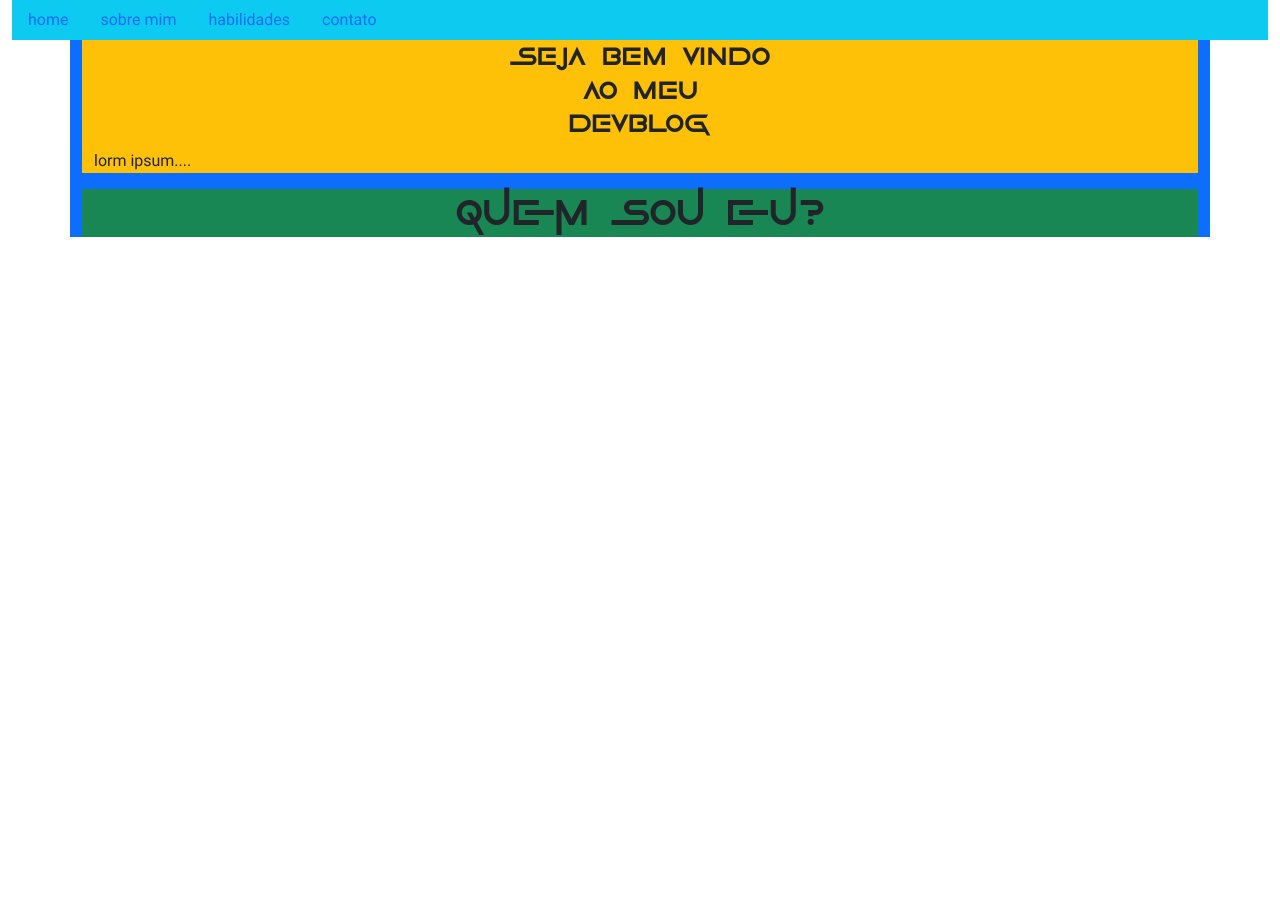
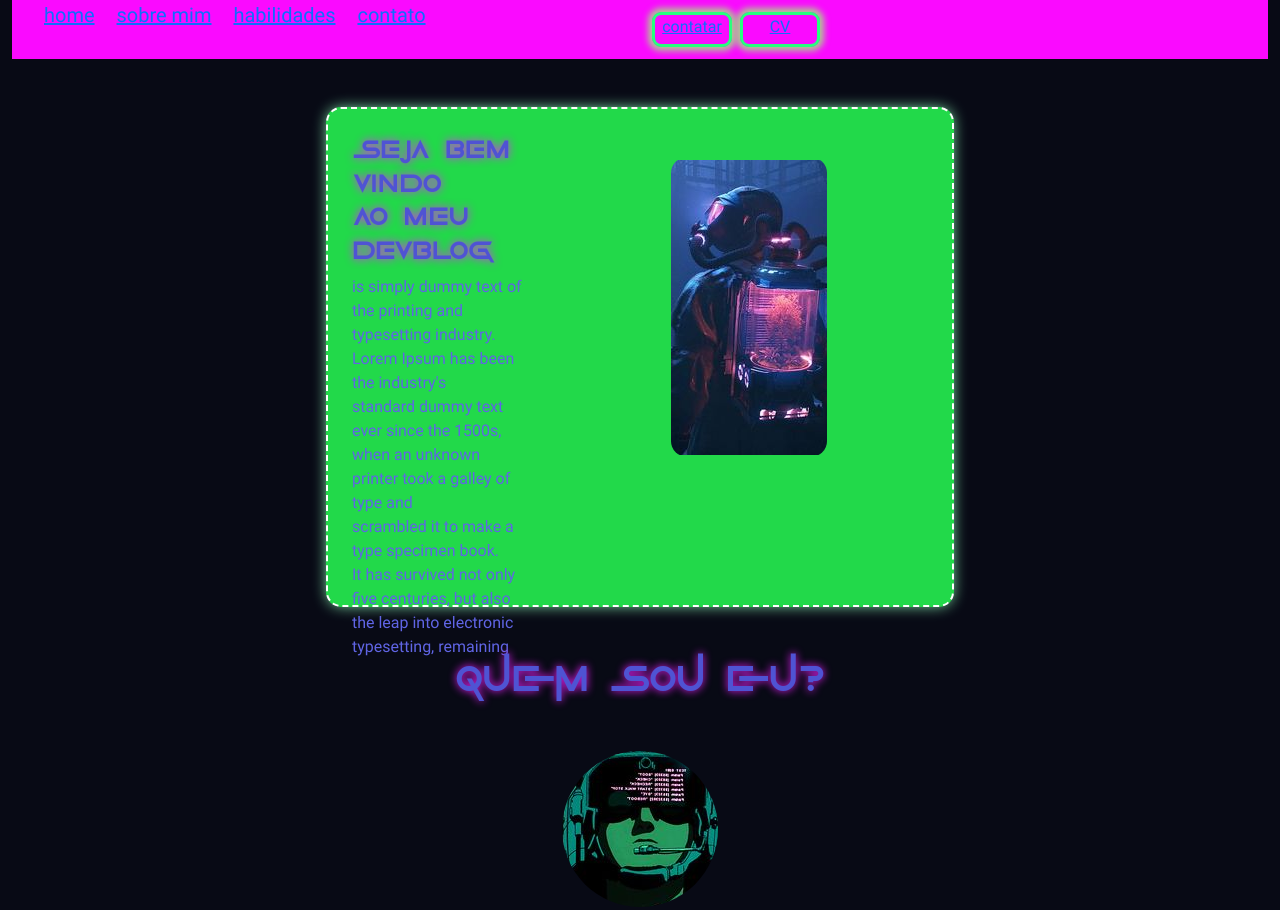
Before and after one commit to phelipe153/curso-dev-front, a plain HTML site: page index.html in a window 1280 px wide. Shown: the top 910 px of the page. Before the commit the page ends 800 px from the top, so only its background shows below. Drawn offline with Linux system fonts and the light colour scheme; files that its build step writes are made by us from their sources; files whose address does not match are found by name.

Commit message:
meio
estou meio caminho andado

```diff
--- a/index.html
+++ b/index.html
@@ -5,49 +5,82 @@
     <meta http-equiv="X-UA-Compatible" content="IE=edge">
     <meta name="viewport" content="width=device-width, initial-scale=1.0">
     <title>Document</title>
-    <link rel="stylesheet" href="../BlogDevP/styles/index.css">
-    <link rel="stylesheet" href="../BlogDevP/styles/bootstrap.css">
+    <link rel="stylesheet" href="../curso-dev-front/styles/index.css">
+    <link rel="stylesheet" href="../curso-dev-front/styles/bootstrap.css">
+    <link rel="stylesheet" href="../curso-dev-front/styles/geral.css">
 </head>
 <body>
-    <div class="container-fluid bg-alert">
+    <div id="corpo" class="container-fluid ">
         <header>
-            <nav class="nav nav-bar bg-info">
-                <li class="nav-iten ">
-                   <a class="nav-link" href="">
+            <nav class="nav nav-bar  ">
+                <div id="men">
+                    <ul><li class=" ">
+                            <a class="" href="">
                              home
                             </a>
                          </li>
-                <li class="nav-iten">
-                   <a class="nav-link" href="">
+                         <li class="">
+                            <a class="" href="">
                              sobre mim
                             </a>
                          </li>
-                <li class="nav-iten">
-                   <a class="nav-link" href="">
+                         <li class="">
+                            <a class="" href="">
                              habilidades
                             </a>
                          </li>
-                <li class="nav-iten">
-                   <a class="nav-link" href="">
+                         <li class="">
+                            <a class="" href="">
                              contato
                             </a>
                          </li>
+                    </ul></div>
+                <div id="mend" class="d-flex  text-center p-2">
+                    <a class="mn m-1" href="">contatar</a>
+                    <a class="mn m-1" href="">CV</a>
+                </div>
             </nav>
+
+
         </header>
 
         <main>
-            <div class="container bg-primary">
-                <div class="container bg-warning">
-                    <h1 class="h3 text-center">SEJA BEM VINDO
-                        <br> AO MEU <br> DEVBLOG</h1>
-                    <p>lorm ipsum....</p>
-                    <div class="imagi"></div>
+            <section>
+                    <div id="quem" class="container mt-5 p-0">
+                        <div id="tex" class="p-4 mr-5 ml-0">
+                            <h1 class="h3 text-left ">
+                                SEJA BEM VINDO
+                                <br> AO MEU <br>
+                                 DEVBLOG</h1>
+                            <p>
+                                is simply dummy text of the printing and typesetting industry. <br>
+                                 Lorem Ipsum has been the industry's <br>
+                                 standard dummy text ever since the 1500s,<br>
+                                 when an unknown printer took a galley of type and <br>
+                                 scrambled it to make a type specimen book. <br>
+                                  It has survived not only five centuries, but also <br>
+                                  the leap into electronic typesetting, remaining</p>
                         </div>
-                <div class="container-fluid bg-success">
-                    <h1 class="text-center">quem sou eu?</h1>
-                    <div class="imgido"></div>
+                        <div id="imgi" class="container  mt-5 mr-5 ml-0">
+
                         </div>
                     </div>
+            </section>
+            <section>
+                <div class="container mt-5">
+                    <h1 class="text-center">quem sou eu?</h1>
+                    <div id="imgido" class="container mt-5"></div>
+                    <p class="text-center mt-4">
+                        is simply dummy text of the printing and typesetting industry. <br>
+                        Lorem Ipsum has been the industry's standard dummy text ever since the 1500s, <br>
+                        when an unknown printer took a galley of type and scrambled <br>
+                        it to make a type specimen book. It has survived not only five centuries, <br>
+                        but also the leap into electronic typesetting, remaining essentially unchanged. <br>
+                        It was popularised in the 1960s with the release of Letraset sheets containin <br>
+                    </p>
+                </div>
+            </div>
+               </section>
 
         </main>
     </div>
--- a/styles/geral.css
+++ b/styles/geral.css
@@ -0,0 +1,9 @@
+nav{
+    margin: 0%;
+    width: 100%;
+    background: #FA0AFF;
+}
+
+.nav-link{
+    color: #027C00;
+}
--- a/styles/index.css
+++ b/styles/index.css
@@ -14,8 +14,78 @@
     font-family: Roboto;
     margin: 0%;
     padding: 0%;
+    color: #6065E5
 }
 
 h1{
     font-family: Game;
+    color: #4f53d3;
+    text-shadow: 0px 0px 8px #EC1EFE;
 }
+
+#corpo{
+    background-color: #080A15;
+}
+
+.mn{
+    border: 3px solid #27FF7E;
+    width: 80px;
+    height: 35px;
+    box-shadow: 0px 0px 6px 4px rgba(152, 255, 116, 0.77);
+    border-radius: 9px;
+}
+
+#men{
+    width: 50%;
+}
+
+ul li{
+        font-size: 20px;
+        text-align: center;
+        list-style: none;
+
+        display: inline-block;
+        padding-right: 18px;
+}
+
+#mend{
+    width: 50%;
+    align-items: flex-end;
+    align-self: flex-end;
+}
+
+
+
+#quem{
+    background: #22D94A;
+    border: 2px dashed #FFFFFF;
+    box-shadow: 0px 0px 15px -2px #91FFBD;
+    border-radius: 15px;
+    width: 50%;
+    height: 500px;
+    display: flex;
+}
+
+#tex{
+    width: 35%;
+}
+
+#imgi{
+
+    background-image: url(../img/b195e14b72110c1fc514d9624ff08c59.jpg);
+    background-position: center;
+    background-repeat: no-repeat;
+    width: 25%;
+    height: 300px;
+    border-radius: 16px;
+}
+
+#imgido{
+    width: 156px;
+    height: 156px;
+
+    background-image: url(../img/cf8c7bd052ef2d84078dbdd66e9e15cb.jpg);
+    background-position: center;
+    background-repeat: no-repeat;
+    border-radius: 100px;
+}
```
Also changed, not shown: img/b195e14b72110c1fc514d9624ff08c59.jpg (added), img/cf8c7bd052ef2d84078dbdd66e9e15cb.jpg (added). Lines whose indentation alone changed are shown as unchanged.
